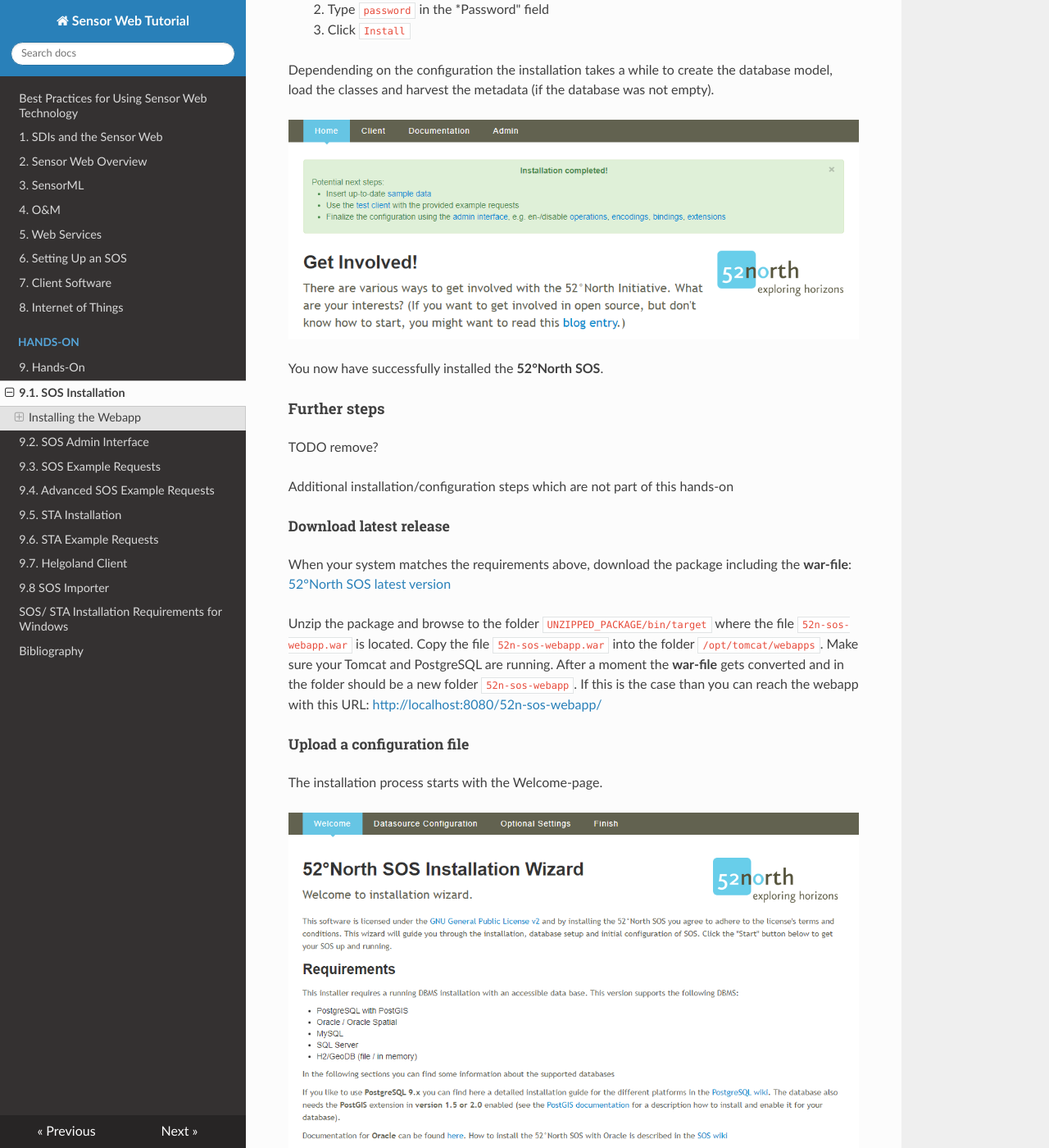
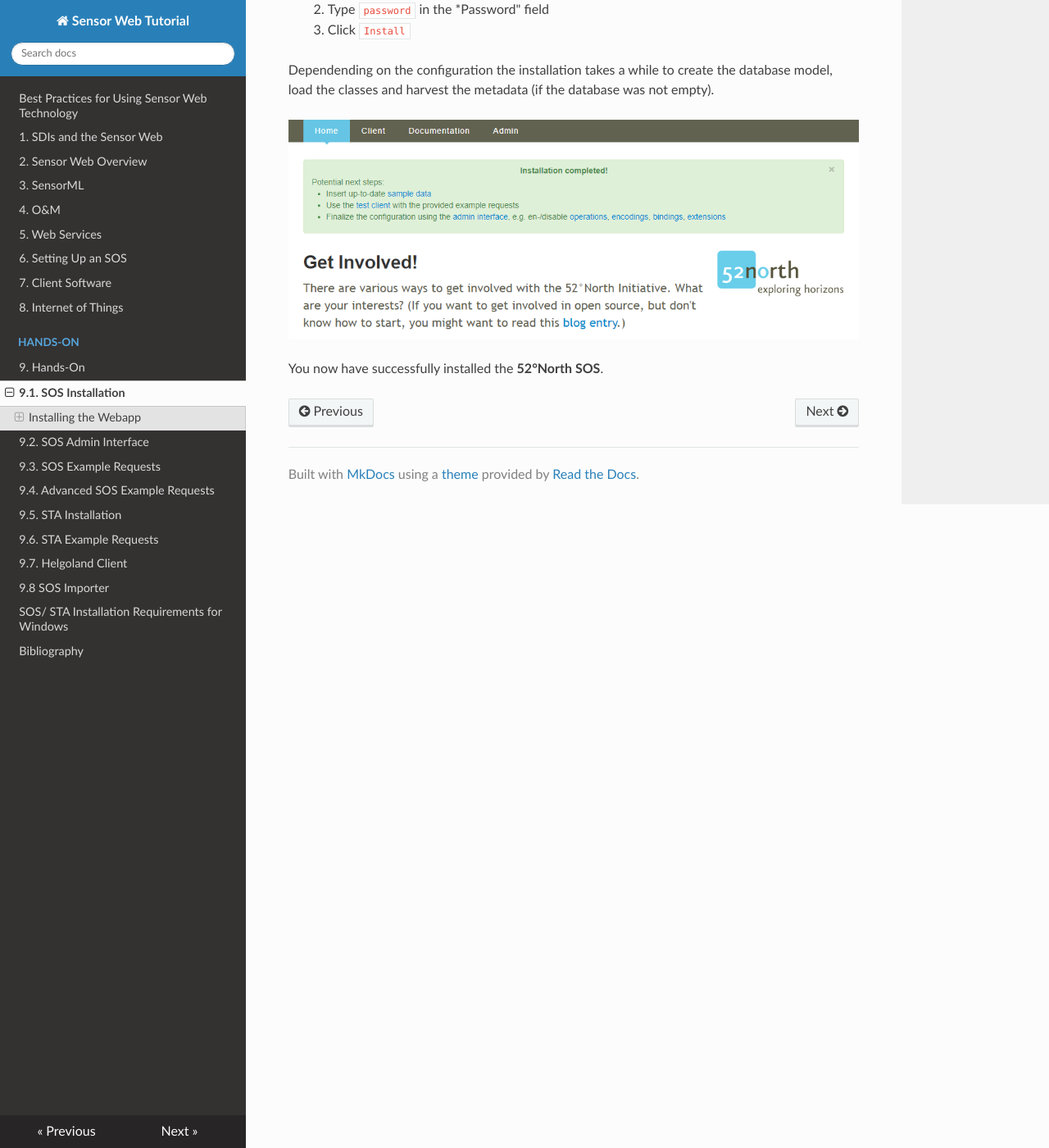
Before and after one commit to 52North/sensor-web-tutorial, an MkDocs documentation site: the page built from docs/hands-on/09_01_sos_installation_war_file.md, in a window 1280 px wide and 1400 px high, scrolled down 12450 px. Shown: the whole window at 82% size. Built offline with MkDocs 1.6.1, drawn with Linux system fonts in a browser that asks for light colours; nearby versions of some CDN libraries; some of the changed text lies outside the part shown.

Commit message:
remove further steps

```diff
--- a/docs/hands-on/09_01_sos_installation_war_file.md
+++ b/docs/hands-on/09_01_sos_installation_war_file.md
@@ -329,30 +329,3 @@
 ![webappInstallCompleted.PNG](../images/webappInstallCompleted.PNG "52°North SOS Startpage")
 
 You now have successfully installed the __52°North SOS__.
-
-#### Further steps
-
-TODO remove?
-
-Additional installation/configuration steps which are not part of this hands-on
-
-##### Download latest release
-
-When your system matches the requirements above, download the package including the __war-file__: [52°North SOS latest version](https://github.com/52North/SOS/releases){target=_blank}
-
-Unzip the package and browse to the folder `UNZIPPED_PACKAGE/bin/target` where the file `52n-sos-webapp.war`
-is located. Copy the file `52n-sos-webapp.war` into the folder `/opt/tomcat/webapps`. Make sure your Tomcat
-and PostgreSQL are running. After a moment the __war-file__ gets converted and in the folder should be a new
-folder `52n-sos-webapp`. If this is the case than you can reach the webapp with this URL:
-[http://localhost:8080/52n-sos-webapp/](http://localhost:8080/52n-sos-webapp/){target=_blank}
-
-##### Upload a configuration file
-
-The installation process starts with the Welcome-page.
-
-![SetupSOS_1.PNG](../images/SetupSOS_1.PNG "52°North SOS Installation Wizard Welcome-Page")
-
-If you have an exported configuration file of a previous SOS installation you can upload this file here.
-For that click *Browse* in the *Upload a previous configuration file* section, select the file and click `Upload`.
-
-Otherwise you can start the installation without a configuration file by clicking the blue `Start` button.
```
